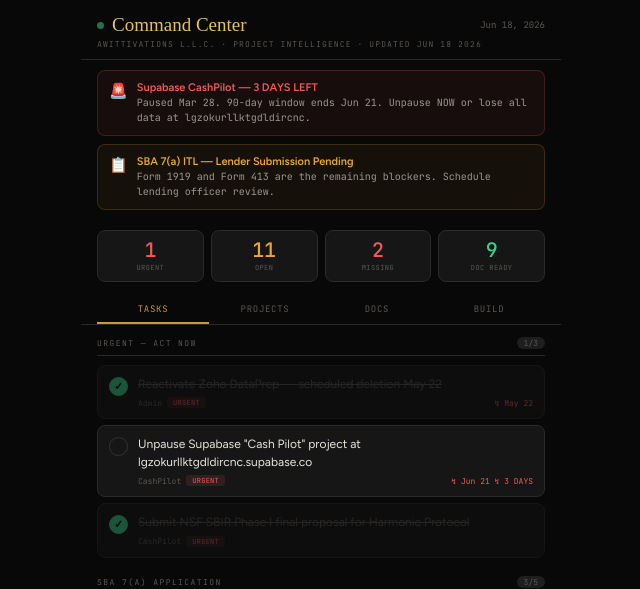
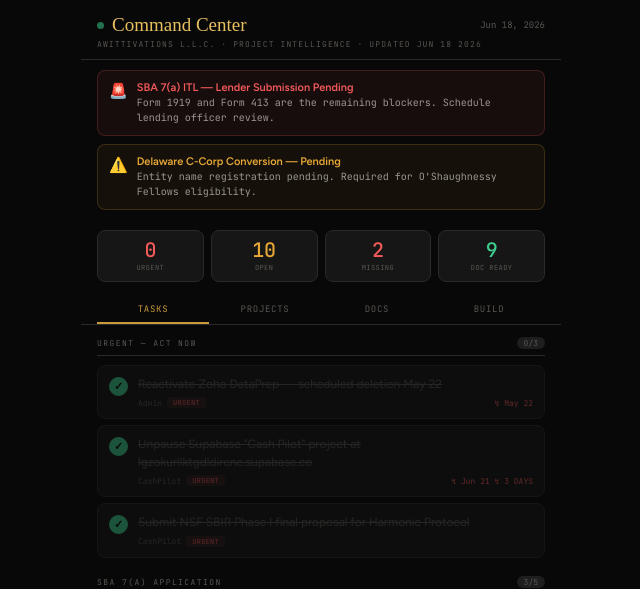
Before and after one commit to awittiv/Awittivations-, a Flask app: template project-dashboard/templates/command_center.html in a window 1280 px wide. Shown: the top 589 px of the page, without its empty margins (319-959 px from the left). Run offline with Flask 3, Linux system fonts and the light colour scheme; the template is opened without the code that fills it, so the values that code supplies are empty; some web fonts are replaced.

Commit message:
Mark Supabase CashPilot restored — Jun 18 2026
t2 complete. Alerts updated: SBA 7(a) lender submission is now
the critical blocker; Delaware C-Corp added as warn.

Co-Authored-By: Claude Sonnet 4.6 <noreply@anthropic.com>

```diff
--- a/project-dashboard/templates/command_center.html
+++ b/project-dashboard/templates/command_center.html
@@ -179,7 +179,7 @@ const MILESTONES=[
   {date:'Apr 5, 2026',title:'AI Compliance Certificate Adopted',desc:'AWIT-AIS-2026-01 formally ratified',s:'done'},
   {date:'May 7, 2026',title:'SBA 7(a) ITL Package Drafted',desc:'6 core documents complete, signatures needed',s:'done'},
   {date:'May 22, 2026',title:'Zoho DataPrep — Reactivated',desc:'Deadline passed. Account reactivated.',s:'done'},
-  {date:'Jun 21, 2026',title:'⚠ Supabase Unpause Deadline',desc:'3 DAYS LEFT — unpause or lose all CashPilot data at lgzokurllktgdldircnc',s:'urgent'},
+  {date:'Jun 18, 2026',title:'Supabase CashPilot — Restored',desc:'Unpaused Jun 18. lgzokurllktgdldircnc.supabase.co back online.',s:'done'},
   {date:'TBD',title:'SBA 7(a) ITL Lender Submission',desc:'Pending Form 1919, Form 413, tax docs',s:'future'},
   {date:'TBD',title:'Delaware C-Corp Conversion',desc:'Entity name pending, O\'Shaughnessy Fellows requirement',s:'future'},
   {date:'TBD',title:'E-Bike Nexus First Site Launch',desc:'Muskegon retail partner — triggers press release',s:'future'},
@@ -225,10 +225,10 @@ const BUILD=[
 
 // ── STATE ──
 // Completed as of Jun 18 2026:
-// t1=Zoho reactivated, t3=NSF SBIR Phase I submitted Apr 5
+// t1=Zoho reactivated, t2=Supabase unpaused Jun 18, t3=NSF SBIR Phase I submitted Apr 5
 // t6=No-tax-return explanation drafted, t10=NBFC India outreach sent
 // t11=SBA docs moved to Drive folder, t13=Bankit narrative updated to RWA
-const state={done:new Set(['t1','t3','t6','t10','t11','t13'])};
+const state={done:new Set(['t1','t2','t3','t6','t10','t11','t13'])};
 
 async function loadState(){
   try{
@@ -246,8 +246,8 @@ async function toggleTask(id){
 // ── RENDER ──
 function renderUrgent(){
   document.getElementById('urgs').innerHTML=`
-    <div class="urg crit"><div class="urg-ico">🚨</div><div><div class="urg-title">Supabase CashPilot — 3 DAYS LEFT</div><div class="urg-desc">Paused Mar 28. 90-day window ends Jun 21. Unpause NOW or lose all data at lgzokurllktgdldircnc.</div></div></div>
-    <div class="urg warn"><div class="urg-ico">📋</div><div><div class="urg-title">SBA 7(a) ITL — Lender Submission Pending</div><div class="urg-desc">Form 1919 and Form 413 are the remaining blockers. Schedule lending officer review.</div></div></div>`;
+    <div class="urg crit"><div class="urg-ico">🚨</div><div><div class="urg-title">SBA 7(a) ITL — Lender Submission Pending</div><div class="urg-desc">Form 1919 and Form 413 are the remaining blockers. Schedule lending officer review.</div></div></div>
+    <div class="urg warn"><div class="urg-ico">⚠️</div><div><div class="urg-title">Delaware C-Corp Conversion — Pending</div><div class="urg-desc">Entity name registration pending. Required for O'Shaughnessy Fellows eligibility.</div></div></div>`;
 }
 
 function renderStats(){
```
